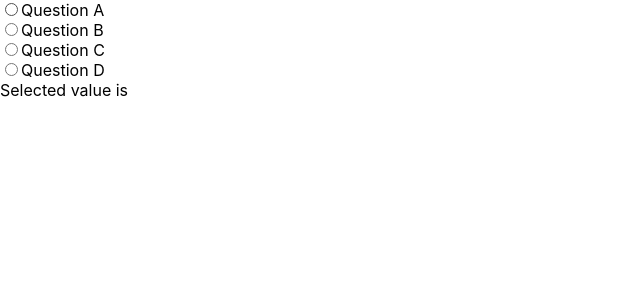
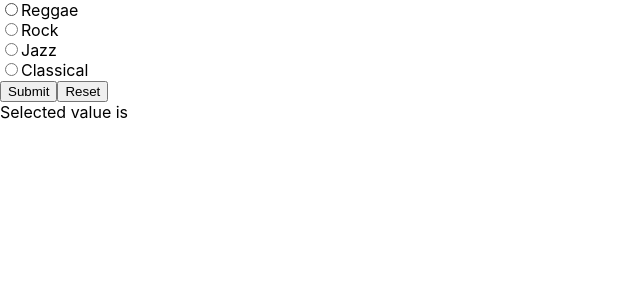
Before and after one commit to jglass/question-app, a React (Create React App) app: page / in a window 1280 px wide. Shown: the top 300 px of the page, without its empty margins (0-640 px from the left). Built offline with nearby package versions, Linux system fonts and the light colour scheme.

Commit message:
Move data to an object in a separate file

```diff
--- a/src/App.js
+++ b/src/App.js
@@ -1,19 +1,59 @@
 import React, { useState } from 'react';
 import Question from './Question';
+import InitialData from './InitialData';
 
 function App(props) {
+  let questionsArray = [InitialData.questionA,
+                        InitialData.questionB,
+                        InitialData.questionC,
+                        InitialData.questionD];
   const [selectedValue, setSelectedValue] = useState("");
+  const [questionsValue, setQuestionsValue] = useState(questionsArray);
   function onChange(e) {
     setSelectedValue(e.target.value);
   }
 
+  function resetForm(e) {
+    setSelectedValue("");
+    setQuestionsValue(questionsArray);
+    var radio = document.querySelector('input[type=radio][name=question]:checked');
+    if(radio) { radio.checked = false; }
+  }
+
+  function formSubmit(event) {
+    event.preventDefault();
+        switch(selectedValue) {
+          case "Question A":
+            setQuestionsValue(["Question E", "Question F", "Question G", "Question H"]);
+            break;
+          case "Question B":
+            setQuestionsValue(["Question I", "Question J", "Question K", "Question L"]);
+            break;
+            case "Question C":
+              setQuestionsValue(["Question M", "Question N", "Question O", "Question P"]);
+             break;
+           case "Question D":
+             setQuestionsValue(["Question Q", "Question R", "Question S", "Question T"]);
+             break;
+          default:
+            setQuestionsValue(["Question A", "Question B", "Question C", "Question D"]);
+            break;
+        }
+        var radio = document.querySelector('input[type=radio][name=question]:checked');
+        if(radio) { radio.checked = false; }
+  }
+
   return (
     <div>
-      <Question question={props.QuestionOne} onChange={onChange} />
-      <Question question={props.QuestionTwo} onChange={onChange} />
-      <Question question={props.QuestionThree} onChange={onChange} />
-      <Question question={props.QuestionFour} onChange={onChange} />
-      Selected value is {selectedValue}
+      <form onSubmit={formSubmit}>
+        <Question question={questionsValue[0].questionText} onChange={onChange} />
+        <Question question={questionsValue[1].questionText} onChange={onChange} />
+        <Question question={questionsValue[2].questionText} onChange={onChange} />
+        <Question question={questionsValue[3].questionText} onChange={onChange} />
+        <button type="submit">Submit</button>
+        <button onClick={resetForm}>Reset</button>
+      </form>
+        Selected value is {selectedValue}
     </div>
   );
 }
--- /dev/null
+++ b/src/InitialData.js
@@ -0,0 +1,64 @@
+const InitialData = {
+  questionA:
+    { questionValue: "Question A",
+    questionText: "Reggae",
+    nextChoices: [
+        { questionValue: "Question E",
+        questionText: "Bob Marley",
+        nextChoices: {
+          recommendation: "Peter Tosh",
+        }},
+        { questionValue: "Question F",
+        questionText: "Ziggy Marley",
+        nextChoices: {
+          recommendation: "Miriam Makeba",
+        }},
+        { questionValue: "Question G",
+        questionText: "Jimmy Cliff",
+        nextChoices: {
+          recommendation: "Burning Spear",
+        }},
+        { questionValue: "Question H",
+        questionText: "Lee 'Scratch' Perry",
+        nextChoices: {
+          recommendation: "UB40",
+        }},
+    ] },
+  questionB:
+    { questionValue: "Question B",
+      questionText: "Rock",
+    nextChoices: [
+        { questionValue: "Question E",
+        questionText: "Beatles",
+        nextChoices: {
+          recommendation: "Wilco",
+        }},
+          { questionValue: "Question F",
+          questionText: "Pink Floyd",
+          nextChoices: {
+            recommendation: "Primus",
+          }},
+          { questionValue: "Question G",
+          questionText: "Rolling Stones",
+          nextChoices: {
+            recommendation: "Red Hot Chili Peppers",
+          }},
+          { questionValue: "Question H",
+          questionText: "The Who",
+          nextChoices: {
+            recommendation: "Radiohead",
+          }},
+       ]
+    },
+  questionC:
+    { questionValue: "Question C",
+      questionText: "Jazz",
+      step: 1 },
+  questionD:
+    { questionValue: "Question D",
+      questionText: "Classical",
+      step: 1 },
+
+};
+
+export default InitialData;
```
